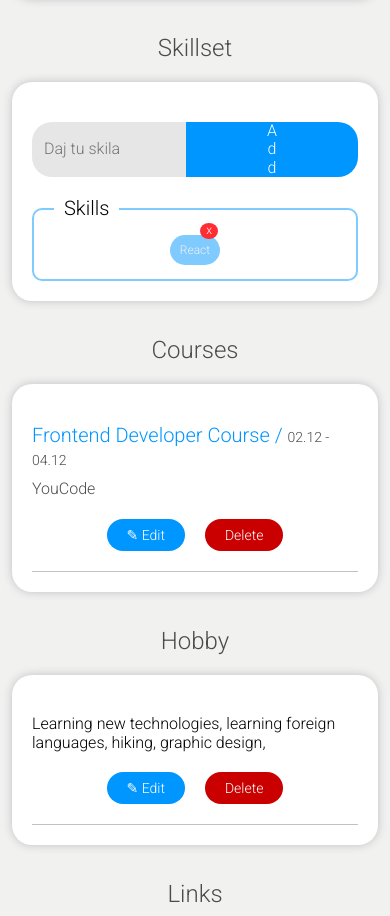
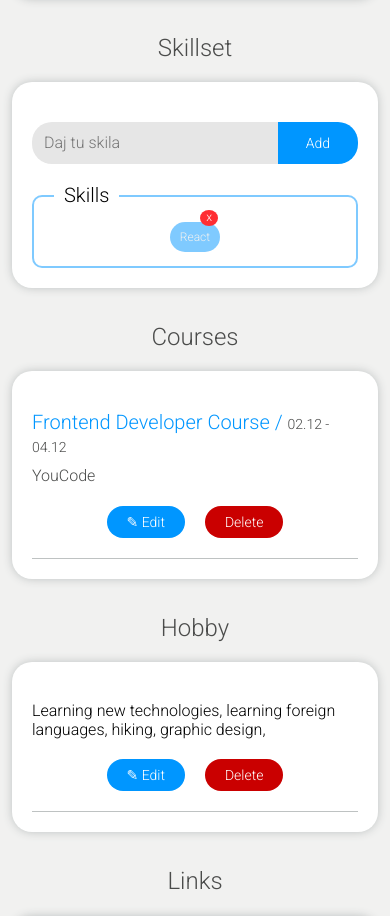
Before and after one commit to mizdebski77/Easy-Employ, a React (Create React App) app: page /Carrer in a window 390 px wide. Shown: the part 2040-2956 px from the top of the page. Built offline with nearby package versions, Linux system fonts and the light colour scheme.

Commit message:
Media query to AddButton added

```diff
--- a/src/features/Carrer/styledCarrer.ts
+++ b/src/features/Carrer/styledCarrer.ts
@@ -354,6 +354,7 @@ export const AddButton = styled.button`
     color: ${({ theme }) => theme.color.secondColor};
     transition: 0.3s;
     cursor: pointer;
+    min-width: 80px;
 
     &:hover {
         background: ${({ theme }) => theme.color.fontMainHover};
@@ -361,6 +362,11 @@ export const AddButton = styled.button`
 
     &:active {
         background: ${({ theme }) => theme.color.fontMainActive};
+    };
+
+    @media (max-width: ${({ theme }) => theme.breakPoint.thirdBp}px){
+        padding: 0 20px;
+        font-size: 14px;
     };
 `;
 
```
